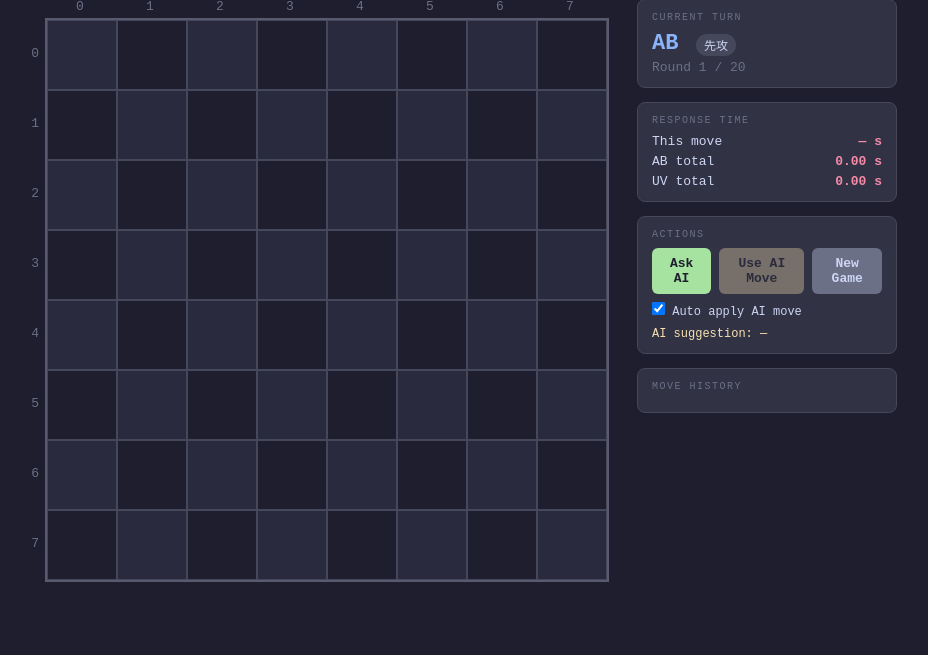
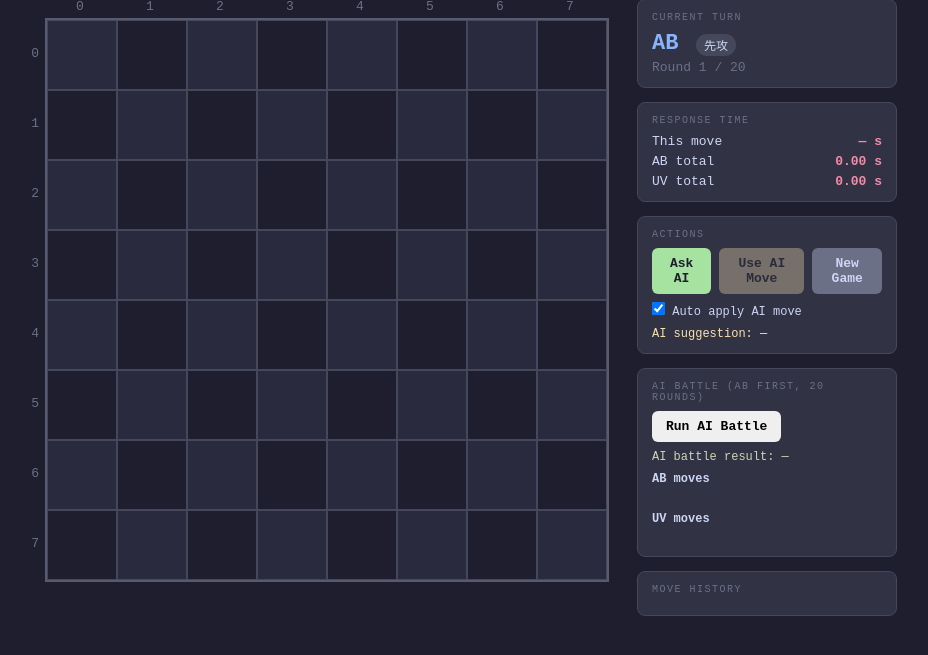
Before and after one commit to Chenredfish/Artificial_Intelligence_Project_2026, a Flask app: page / in a window 1280 px wide. Shown: the part 29-684 px from the top of the page, without its empty margins (181-1109 px from the left). Run offline with Flask 3, Linux system fonts and the light colour scheme.

Commit message:
新增到L3極小極大搜索，增加AI對站區塊，並保留greedy演算法做測試

```diff
--- a/src/app.py
+++ b/src/app.py
@@ -4,7 +4,7 @@ import random
 from flask import Flask, jsonify, request, render_template
 
 from .game import Game
-from .board import Board
+from .board import Board, PIECE_POINTS, get_team
 
 _BASE = os.path.dirname(os.path.dirname(os.path.abspath(__file__)))
 app = Flask(
@@ -59,6 +59,149 @@ def api_start_timer():
     return jsonify({'ok': True})
 
 
+MINIMAX_DEPTH = 4
+
+# 評估函式：簡單以棋子價值計分，自己的棋子加分、敵方棋子扣分
+def evaluate_board(board, maximizing_team):
+    score = 0
+    for r in range(8):
+        for c in range(8):
+            piece = board.get(r, c)
+            if piece is None:
+                continue
+            value = PIECE_POINTS[piece]
+            if get_team(piece) == maximizing_team:
+                score += value
+            else:
+                score -= value
+    return score
+
+
+def minimax(board, team, depth, maximizing_team):
+    # 到達搜尋深度或無路可走時，回傳局面評分
+    if depth == 0:
+        return evaluate_board(board, maximizing_team)
+
+    moves = board.all_legal_moves(team)
+    if not moves:
+        return evaluate_board(board, maximizing_team)
+
+    opponent = 'UV' if team == 'AB' else 'AB'
+    if team == maximizing_team:
+        best = -float('inf')
+        for from_pos, to_pos in moves:
+            child = board.copy()
+            child.apply_move(from_pos, to_pos)
+            value = minimax(child, opponent, depth - 1, maximizing_team)
+            best = max(best, value)
+        return best
+
+    best = float('inf')
+    for from_pos, to_pos in moves:
+        child = board.copy()
+        child.apply_move(from_pos, to_pos)
+        value = minimax(child, opponent, depth - 1, maximizing_team)
+        best = min(best, value)
+    return best
+
+
+def choose_minimax_move(board, team, depth=MINIMAX_DEPTH):
+    moves = board.all_legal_moves(team)
+    best_value = -float('inf')
+    best_moves = []
+    opponent = 'UV' if team == 'AB' else 'AB'
+
+    for from_pos, to_pos in moves:
+        child = board.copy()
+        child.apply_move(from_pos, to_pos)
+        value = minimax(child, opponent, depth - 1, team)
+        if value > best_value:
+            best_value = value
+            best_moves = [(from_pos, to_pos)]
+        elif value == best_value:
+            best_moves.append((from_pos, to_pos))
+
+    return random.choice(best_moves) if best_moves else random.choice(moves)
+
+
+def choose_greedy_move(board, team):
+    moves = board.all_legal_moves(team)
+    best_value = -1
+    best_moves = []
+
+    for from_pos, to_pos in moves:
+        target = board.get(to_pos[0], to_pos[1])
+        value = PIECE_POINTS.get(target, 0) if target is not None else 0
+
+        if value > best_value:
+            best_value = value
+            best_moves = [(from_pos, to_pos)]
+        elif value == best_value:
+            best_moves.append((from_pos, to_pos))
+
+    if best_value > 0:
+        return random.choice(best_moves)
+    return random.choice(moves)
+
+
+def simulate_ai_battle(game, rounds=20):
+    l3_team = random.choice(['AB', 'UV'])
+    l2_team = 'UV' if l3_team == 'AB' else 'AB'
+
+    game.current_team = 'AB'  # AB always starts in the battle
+    game.turn_start_time = None
+
+    ab_moves = []
+    uv_moves = []
+    ab_score = 0
+    uv_score = 0
+
+    for round_number in range(1, rounds + 1):
+        # AB 先手
+        ab_move = None
+        game.current_team = 'AB'
+        if game.board.all_legal_moves('AB'):
+            chooser = choose_minimax_move if l3_team == 'AB' else choose_greedy_move
+            from_pos, to_pos = chooser(game.board, 'AB')
+            result = game.make_move(from_pos, to_pos)
+            ab_score += PIECE_POINTS.get(result['captured'], 0) if result['captured'] is not None else 0
+            ab_moves.append(f"R{round_number} AB: {result['move']}")
+            ab_move = result
+
+        # UV 後手
+        uv_move = None
+        game.current_team = 'UV'
+        if game.board.all_legal_moves('UV'):
+            chooser = choose_minimax_move if l3_team == 'UV' else choose_greedy_move
+            from_pos, to_pos = chooser(game.board, 'UV')
+            result = game.make_move(from_pos, to_pos)
+            uv_score += PIECE_POINTS.get(result['captured'], 0) if result['captured'] is not None else 0
+            uv_moves.append(f"R{round_number} UV: {result['move']}")
+            uv_move = result
+
+        if ab_move is None and uv_move is None:
+            break
+
+    if ab_score > uv_score:
+        winner = 'AB'
+    elif uv_score > ab_score:
+        winner = 'UV'
+    else:
+        winner = 'draw'
+
+    return {
+        'rounds': round_number,
+        'winner': winner,
+        'ab_score': ab_score,
+        'uv_score': uv_score,
+        'ab_moves': ab_moves,
+        'uv_moves': uv_moves,
+        'l3_team': l3_team,
+        'l2_team': l2_team,
+        'state': game.get_state(),
+    }
+
+
 @app.route('/api/ask_ai', methods=['POST'])
 def api_ask_ai():
     data = request.get_json() or {}
@@ -70,7 +213,7 @@ def api_ask_ai():
     if not moves:
         return jsonify({'ok': False, 'error': 'No legal moves available'}), 400
 
-    from_pos, to_pos = random.choice(moves)
+    from_pos, to_pos = choose_minimax_move(_game.board, _game.current_team)
     piece = _game.board.get(from_pos[0], from_pos[1])
     notation = Board.format_move(piece, from_pos, to_pos)
 
@@ -94,6 +237,12 @@ def api_ask_ai():
         return jsonify({'ok': True, **result})
     except ValueError as e:
         return jsonify({'ok': False, 'error': str(e)}), 400
+
+
+@app.route('/api/ai_battle', methods=['POST'])
+def api_ai_battle():
+    result = simulate_ai_battle(_game, rounds=20)
+    return jsonify({'ok': True, **result})
 
 
 @app.route('/api/apply_ai_suggestion', methods=['POST'])
--- a/templates/index.html
+++ b/templates/index.html
@@ -190,6 +190,7 @@
     #modal-error { color: #f38ba8; font-size: 12px; min-height: 16px; margin-top: 6px; }
     #modal-actions { display: flex; gap: 8px; margin-top: 12px; flex-wrap: wrap; }
 
+    #btn-random  { background: #89b4fa; color: #1e1e2e; }
     #btn-sample  { background: #45475a; color: #cdd6f4; }
     #btn-submit  { background: #a6e3a1; color: #1e1e2e; }
     #btn-cancel  { background: #45475a; color: #cdd6f4; }
@@ -251,6 +252,22 @@
     </div>
   </div>
 
+  <div class="card">
+    <div class="card-title">AI Battle (AB first, 20 rounds)</div>
+    <div id="battle-actions" style="display:flex; gap:8px; flex-wrap:wrap;">
+      <button class="btn" id="btn-ai-battle">Run AI Battle</button>
+    </div>
+    <div id="battle-result" style="font-size:12px; margin-top:8px; color:#cdd6af;">
+      AI battle result: —
+    </div>
+    <div id="battle-paths" style="font-size:12px; margin-top:8px;">
+      <div><strong>AB moves</strong></div>
+      <div id="battle-ab-path" style="white-space: pre-wrap; margin-left: 8px; min-height: 18px;"></div>
+      <div style="margin-top:8px;"><strong>UV moves</strong></div>
+      <div id="battle-uv-path" style="white-space: pre-wrap; margin-left: 8px; min-height: 18px;"></div>
+    </div>
+  </div>
+
   <div class="card" style="flex:1">
     <div class="card-title">Move History</div>
     <div id="history-list"></div>
@@ -273,6 +290,7 @@
       placeholder="........&#10;........&#10;........&#10;........&#10;........&#10;........&#10;........&#10;........"></textarea>
     <div id="modal-error"></div>
     <div id="modal-actions">
+      <button class="btn" id="btn-random">Random Board</button>
       <button class="btn" id="btn-sample">Use Sample Board</button>
       <button class="btn" id="btn-submit">Start Game</button>
       <button class="btn" id="btn-cancel">Cancel</button>
@@ -294,6 +312,30 @@ const SAMPLE =
 ........
 ........
 .ABcdef.`;
+
+const RANDOM_PIECES = ['A','B','c','d','e','f','U','V','w','x','y','z'];
+function generateRandomBoard() {
+  const allPositions = [];
+  for (let r = 0; r < 8; r++) {
+    for (let c = 0; c < 8; c++) {
+      allPositions.push([r, c]);
+    }
+  }
+
+  // shuffle positions and place each piece exactly once
+  for (let i = allPositions.length - 1; i > 0; i--) {
+    const j = Math.floor(Math.random() * (i + 1));
+    [allPositions[i], allPositions[j]] = [allPositions[j], allPositions[i]];
+  }
+
+  const grid = Array.from({ length: 8 }, () => Array(8).fill('.'));
+  for (let i = 0; i < RANDOM_PIECES.length; i++) {
+    const [r, c] = allPositions[i];
+    grid[r][c] = RANDOM_PIECES[i];
+  }
+
+  return grid.map(row => row.join('')).join('\n');
+}
 
 /* ── app state ───────────────────────────────── */
 let state      = null;
@@ -481,6 +523,37 @@ document.getElementById('btn-ai').addEventListener('click', async () => {
   document.getElementById('btn-ai').disabled = false;
 });
 
+document.getElementById('btn-ai-battle').addEventListener('click', async () => {
+  if (!state) return;
+
+  document.getElementById('btn-ai-battle').disabled = true;
+  document.getElementById('battle-result').textContent = 'AI battle running...';
+  document.getElementById('battle-ab-path').textContent = '';
+  document.getElementById('battle-uv-path').textContent = '';
+
+  const data = await apiPost('/api/ai_battle', {});
+
+  document.getElementById('btn-ai-battle').disabled = false;
+
+  if (!data.ok) {
+    document.getElementById('battle-result').textContent = 'AI battle failed: ' + data.error;
+    return;
+  }
+
+  state = data.state;
+  selected = null;
+  validMoves = [];
+  renderBoard();
+  updatePanel();
+
+  const winner = data.winner === 'draw' ? 'Draw' : data.winner + ' wins';
+  document.getElementById('battle-result').textContent =
+    `20 rounds complete. ${winner}. AB score ${data.ab_score}, UV score ${data.uv_score}. ${data.l3_team} is L3, ${data.l2_team} is L2.`;
+
+  document.getElementById('battle-ab-path').textContent = data.ab_moves.join('\n');
+  document.getElementById('battle-uv-path').textContent = data.uv_moves.join('\n');
+});
+
 document.getElementById('btn-confirm-ai').addEventListener('click', async () => {
   if (!pendingAiMove) {
     alert('No AI suggestion available.');
@@ -512,6 +585,10 @@ document.getElementById('btn-new').addEventListener('click', () => {
   document.getElementById('modal-overlay').classList.add('open');
 });
 document.getElementById('btn-cancel').addEventListener('click', closeModal);
+document.getElementById('btn-random').addEventListener('click', () => {
+  document.getElementById('board-input').value = generateRandomBoard();
+  document.getElementById('modal-error').textContent = '';
+});
 document.getElementById('btn-sample').addEventListener('click', () => {
   document.getElementById('board-input').value = SAMPLE;
   document.getElementById('modal-error').textContent = '';
```
